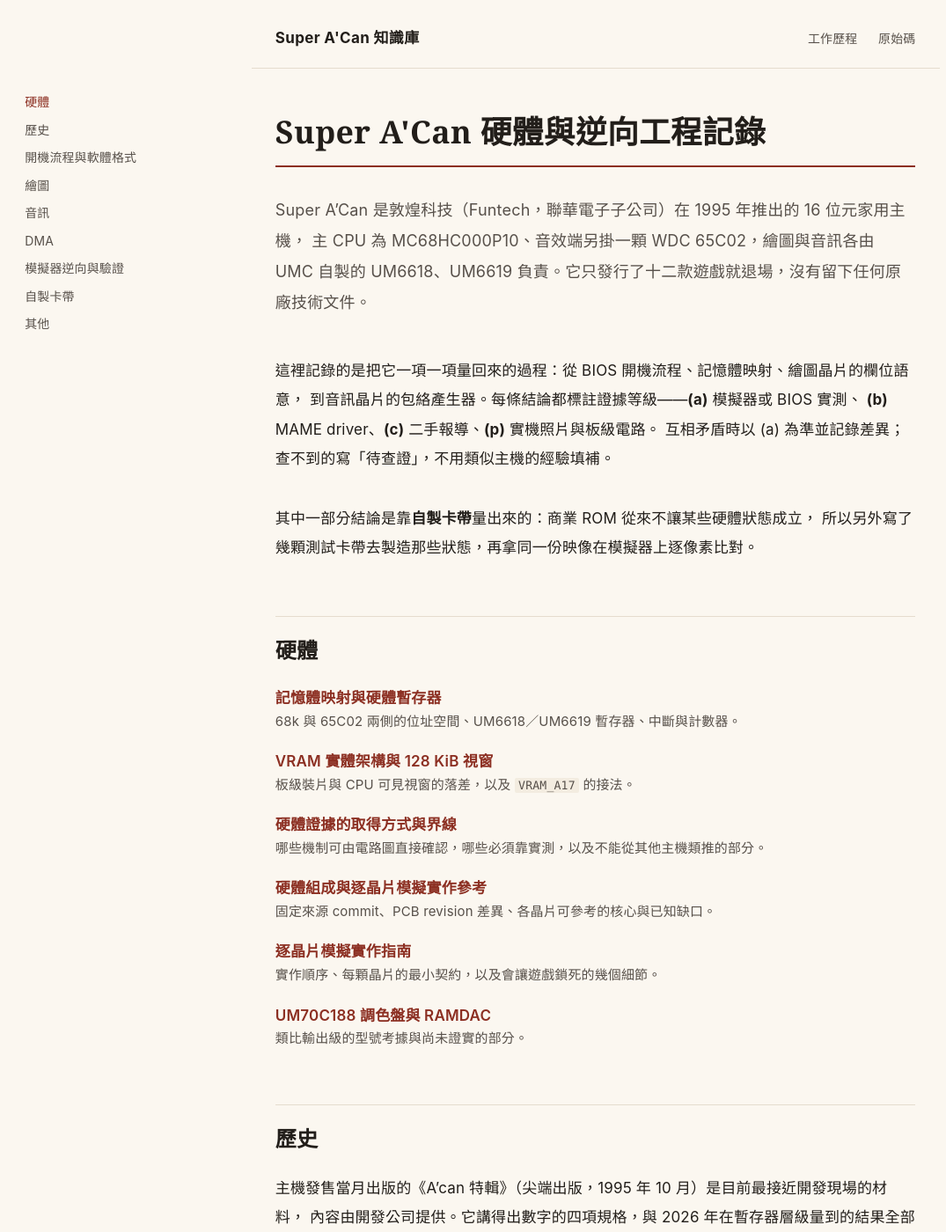
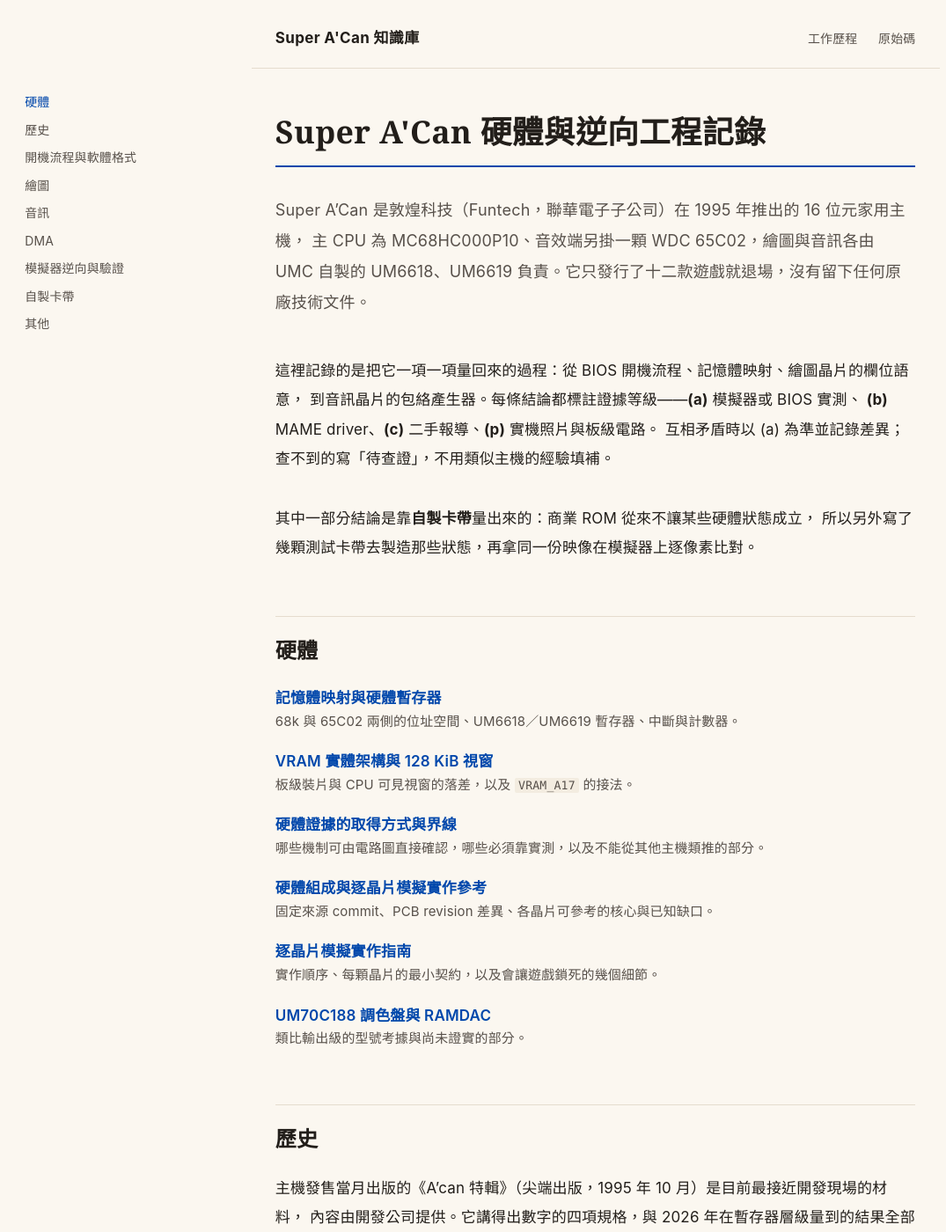
Before and after one commit to wicanr2/superacan, a Jekyll site: the page built from index.md, in a window 1280 px wide and 1400 px high. Shown: the whole window at 88% size, without its empty margins (0-1075 px from the left). Built offline with Jekyll 4.4.1, drawn with Linux system fonts in a browser that asks for light colours.

Commit message:
style(pages): 關鍵色改為鈷藍
紅／鏽色一族排除後，profiles 裡還能在紙上當可讀文字色的只剩藍系，
從 tufte（青灰）／knuth（學術藍）／bayer（包浩斯藍）／sottsass（鈷藍）
四個候選隨機抽出 sottsass 的鈷藍，之後固定。

- 淺色 #0047ab（對奶油紙 7.90:1），hover 加深 #0d3579（10.91:1）。
- 深色 #7ea6f0（對 #171310 為 7.56:1），hover 提亮 #9dbcf5（9.63:1）。
- 版面、字體、留白不動；暖紙配冷藍與內文墨、細線的暖色階分得開，
  關鍵色不會被誤讀成另一級的字。

淺色、深色、首頁三張截圖確認。

Co-Authored-By: Claude Opus 5 (1M context) <noreply@anthropic.com>

```diff
--- a/assets/css/site.css
+++ b/assets/css/site.css
@@ -2,8 +2,10 @@
    關鍵路徑色只有一個，其餘全部是同色相的明度階。
 
    色系：press（書卷／編輯）——2026-09-02 從六組主題隨機抽出。
-   氣質是「從一臂之外讀一本書」：奶油紙、拉開的標題體量、一個濃郁主色（氧化血紅）
-   串起全篇。原主題要求襯線正文，但本站遵 rulebook/94「正文無襯線、標題可用克制襯線」，
+   氣質是「從一臂之外讀一本書」：奶油紙、拉開的標題體量、一個濃郁主色串起全篇。
+   主色取 sottsass 的鈷藍——暖紙配冷藍是書籍裝幀的老搭配，且與內文墨、細線的暖色階
+   分得開，不會被誤讀成「另一級的字」。原主題要求襯線正文，但本站遵
+   rulebook/94「正文無襯線、標題可用克制襯線」，
    只有 h1／h2 走襯線——中文技術文件夾雜大量暫存器名與十六進位，襯線正文會更難讀。 */
 
 :root {
@@ -13,8 +15,8 @@
   --ink-3:      #8a8078;   /* 輔助資訊、表頭 */
   --rule:       #e5dcce;   /* 細線 */
   --rule-2:     #c6b9a6;   /* 較明顯的線 */
-  --key:        #8c2f22;   /* 氧化血紅：連結、當前位置、章節識別 */
-  --key-quiet:  #6e241a;
+  --key:        #0047ab;   /* 鈷藍：連結、當前位置、章節識別（對紙 7.9:1）*/
+  --key-quiet:  #0d3579;   /* hover 加深 */
   --fill:       #f3ece0;   /* 程式碼與引用的淡填色 */
 }
 
@@ -26,8 +28,8 @@
     --ink-3:  #7e756a;
     --rule:   #2e271f;
     --rule-2: #4a4034;
-    --key:    #d9705c;
-    --key-quiet: #e89179;
+    --key:    #7ea6f0;     /* 深色底改用淺鈷藍（對底 7.6:1）*/
+    --key-quiet: #9dbcf5;
     --fill:   #1f1a15;
   }
 }
```
